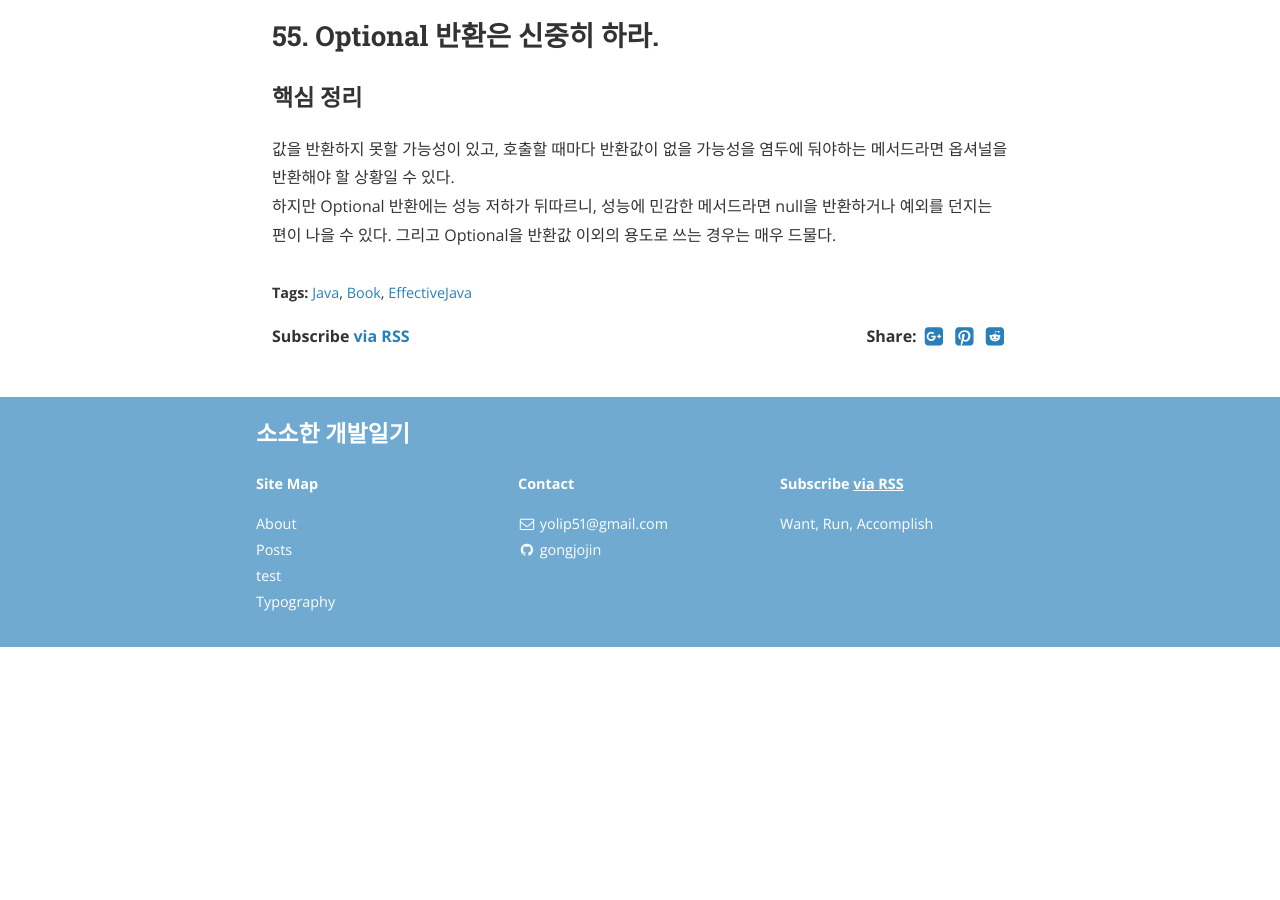
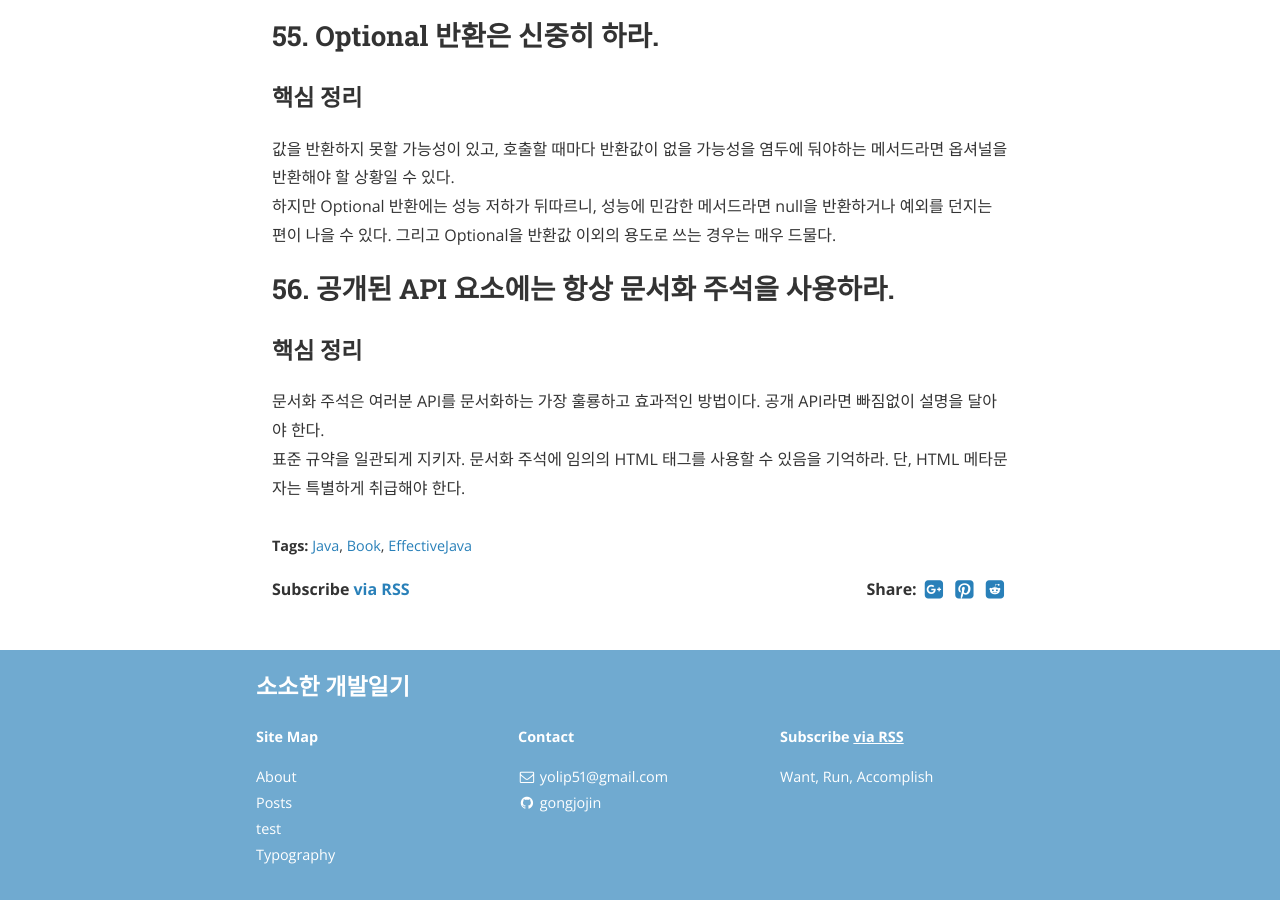
Before and after one commit to gonghojin/gonghojin.github.io, a Jekyll site: the page built from _posts/book/java/effectiveJava/2019-11-15-effectiveJava.md, in a window 1280 px wide and 900 px high, scrolled down 2375 px. Built offline with Jekyll 4.4.1, drawn with Linux system fonts in a browser that asks for light colours; nearby versions of some CDN libraries; comment, search, counter and statistics services are not loaded; before the commit the page ends 3022 px from its top, so only the background shows below that.

Commit message:
Add: 이펙티브자바_56.공개된 API 요소에는 문서화 주석을 사용하라

```diff
--- a/_posts/book/java/effectiveJava/2019-11-15-effectiveJava.md
+++ b/_posts/book/java/effectiveJava/2019-11-15-effectiveJava.md
@@ -57,3 +57,8 @@ null을 반환하는 API는 사용하기 어렵고 오류 처리 코드도 늘
 ### 핵심 정리
 값을 반환하지 못할 가능성이 있고, 호출할 때마다 반환값이 없을 가능성을 염두에 둬야하는 메서드라면 옵셔널을 반환해야 할 상황일 수 있다.
 하지만 Optional 반환에는 성능 저하가 뒤따르니, 성능에 민감한 메서드라면 null을 반환하거나 예외를 던지는 편이 나을 수 있다. 그리고 Optional을 반환값 이외의 용도로 쓰는 경우는 매우 드물다.
+
+## 56. 공개된 API 요소에는 항상 문서화 주석을 사용하라.
+### 핵심 정리
+문서화 주석은 여러분 API를 문서화하는 가장 훌룡하고 효과적인 방법이다. 공개 API라면 빠짐없이 설명을 달아야 한다.
+표준 규약을 일관되게 지키자. 문서화 주석에 임의의 HTML 태그를 사용할 수 있음을 기억하라. 단, HTML 메타문자는 특별하게 취급해야 한다.
```
